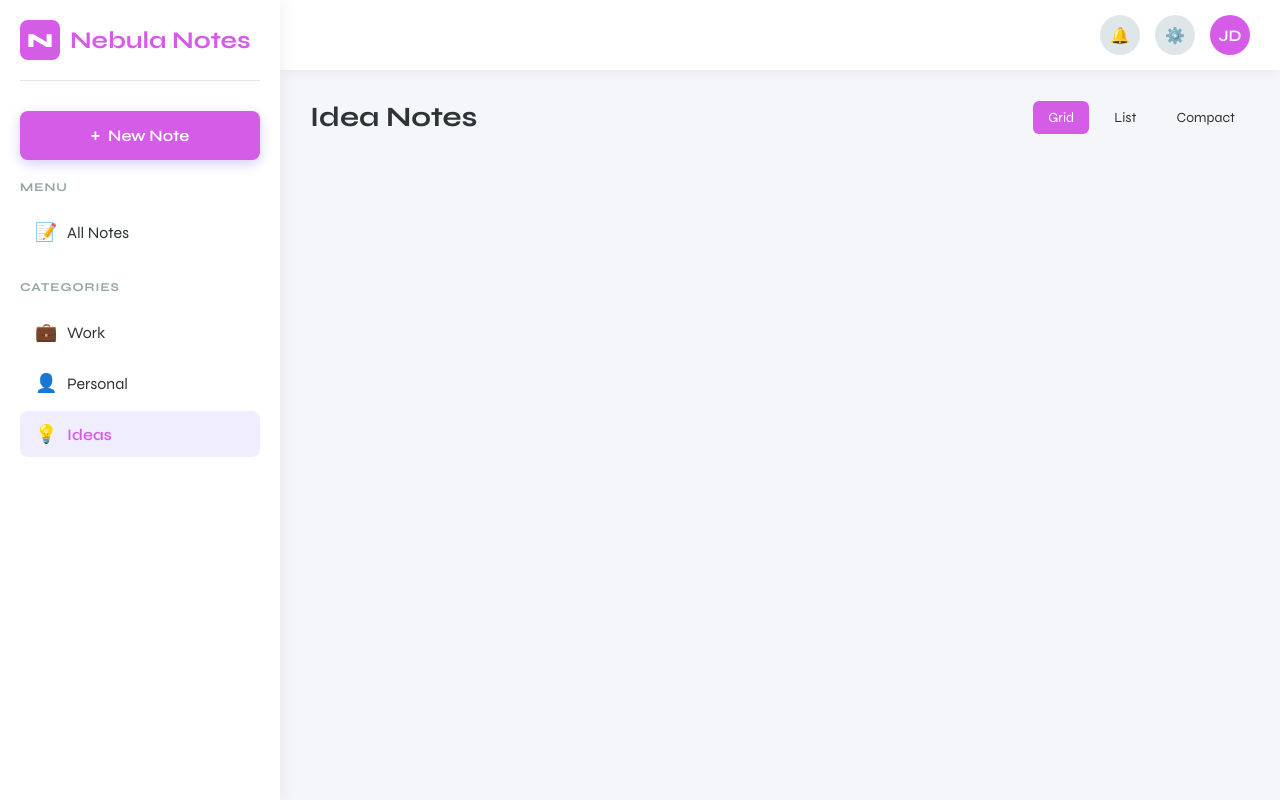
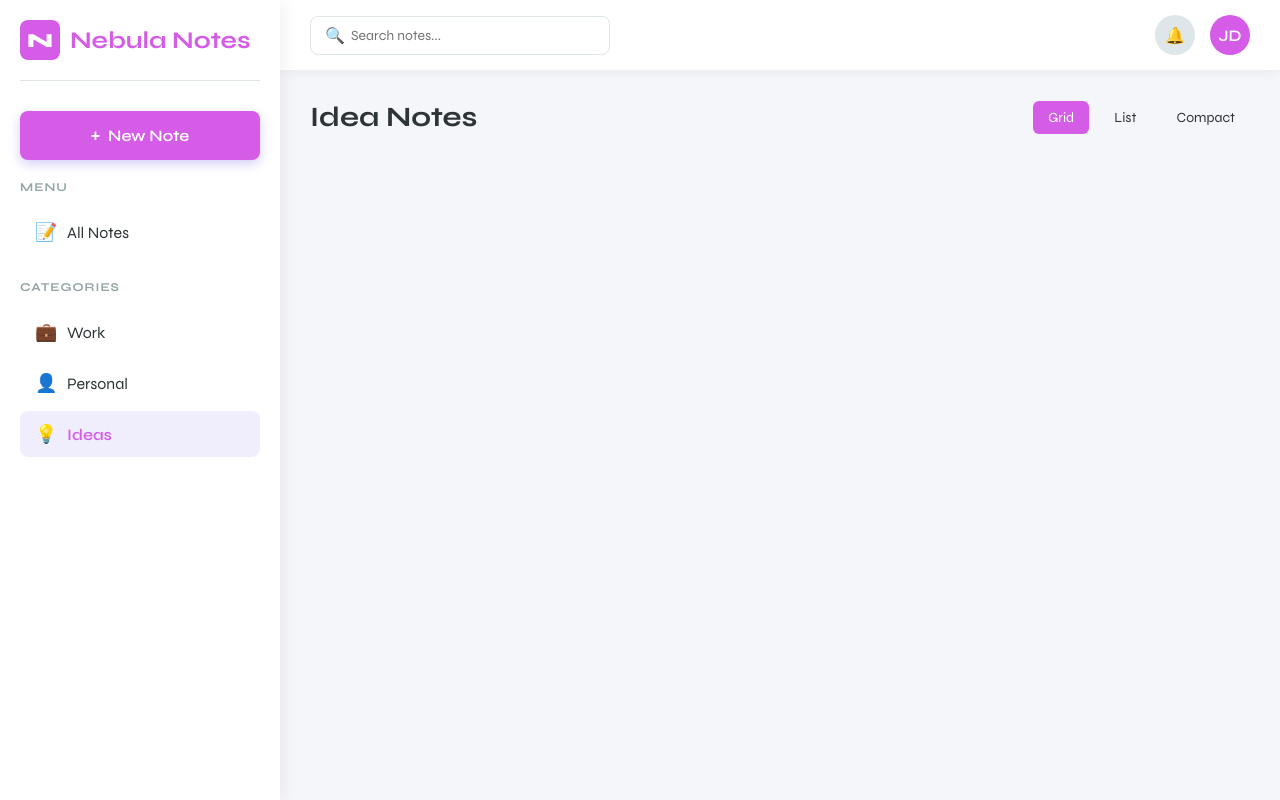
Before and after one commit to faisy227/Nebula-Notes, a plain HTML site: page idea.html in a window 1280 px wide. Drawn offline with Linux system fonts and the light colour scheme.

Commit message:
Update idea.html

```diff
--- a/idea.html
+++ b/idea.html
@@ -63,15 +63,16 @@
                     <button class="sidebar-toggle" id="sidebarToggle">
                         <i class="icon icon-menu"></i>
                     </button>
-
+                    <div class="search-bar">
+                        <i class="icon icon-search"></i>
+                        <input type="text" placeholder="Search notes...">
+                    </div>
                 </div>
                 <div class="header-right">
                     <div class="header-icon">
                         <i class="icon icon-notification"></i>
                     </div>
-                    <div class="header-icon">
-                        <i class="icon icon-settings"></i>
-                    </div>
+
                     <div class="user-avatar">JD</div>
                 </div>
             </header>
```
